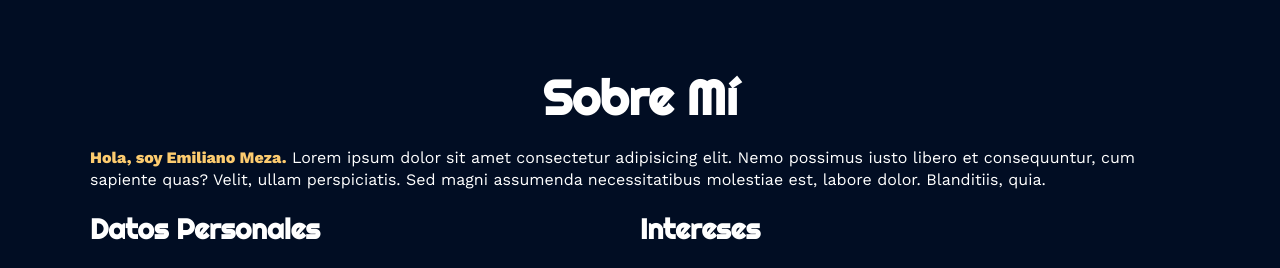
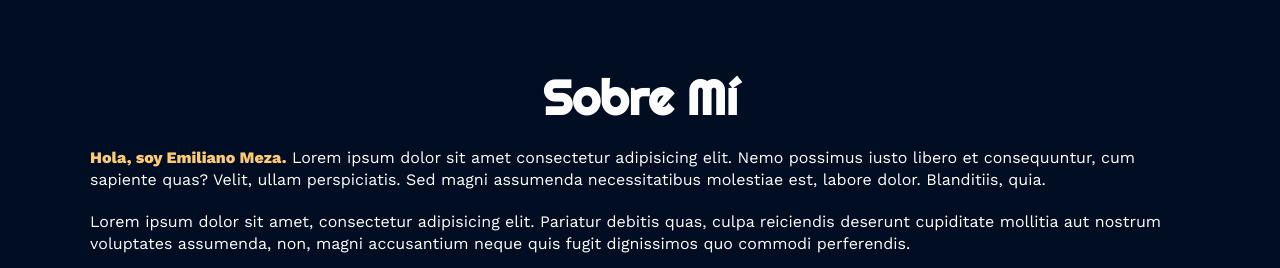
Before and after one commit to MrvnDrax/portafolioAcademlo, a plain HTML site: page index.html in a window 1280 px wide. Shown: the part 802-1070 px from the top of the page. Drawn offline with nearby package versions, Linux system fonts and the light colour scheme.

Commit message:
html-sobremi

```diff
--- a/index.html
+++ b/index.html
@@ -54,6 +54,7 @@
 			<div class="contenido-seccion">
 				<h2>Sobre Mí</h2>
 				<p><span>Hola, soy Emiliano Meza.</span> Lorem ipsum dolor sit amet consectetur adipisicing elit. Nemo possimus iusto libero et consequuntur, cum sapiente quas? Velit, ullam perspiciatis. Sed magni assumenda necessitatibus molestiae est, labore dolor. Blanditiis, quia.</p>
+				<p>Lorem ipsum dolor sit amet, consectetur adipisicing elit. Pariatur debitis quas, culpa reiciendis deserunt cupiditate mollitia aut nostrum voluptates assumenda, non, magni accusantium neque quis fugit dignissimos quo commodi perferendis.</p>
 
 				<div class="fila">
 					<!-- datos personales -->
```
